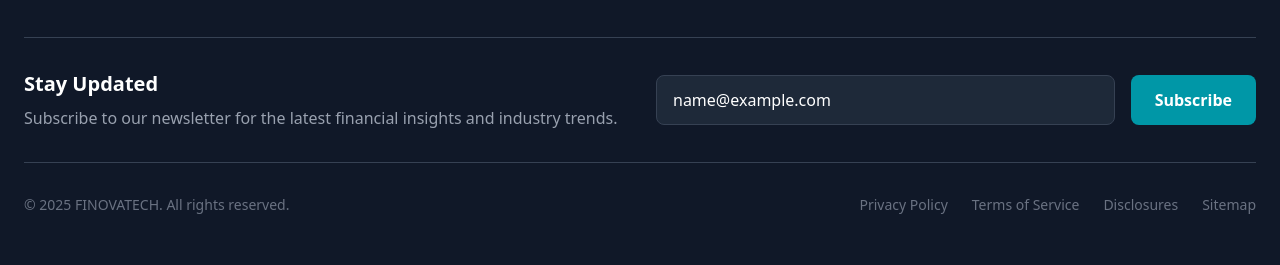
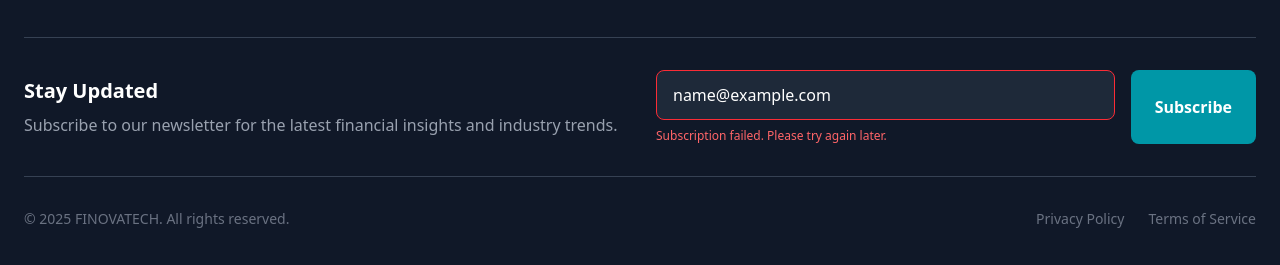
Before and after one commit to RDRishabh/finovatech, a React (Vite) app: page / in a window 1280 px wide. Both pictures are taken after typing "name@example.com" into the empty fields and a click on the button "Subscribe". Shown: the part 5210-5475 px from the top of the page. Built offline with nearby package versions, Linux system fonts and the light colour scheme; no server answers.

Commit message:
Updated Database

```diff
--- a/src/components/home/Contact.jsx
+++ b/src/components/home/Contact.jsx
@@ -12,7 +12,7 @@ export default function Contact() {
   const [status, setStatus] = useState({ state: 'idle', message: '' });
   const [submitting, setSubmitting] = useState(false);
 
-  const endpoint = "https://script.google.com/macros/s/AKfycbzbIuwT3oAYQS_e3gDAK2fK6XnOOdgh0ODqdeigU3-_xPay4QKka5YE9gSiFk8NdiywgQ/exec";
+  const endpoint = "https://script.google.com/macros/s/AKfycbx3VsY7qCuLJMlf4mmMYLr0CrrTULgfrfY8xQ0ZN2AJoZ50HpavAoPblimeO4d8TOsH/exec";
   const handleChange = (e) => {
     const { id, value } = e.target;
     setFormData(prev => ({ ...prev, [id]: value }));
--- a/src/components/home/Footer.jsx
+++ b/src/components/home/Footer.jsx
@@ -1,6 +1,56 @@
 import { Link } from 'react-router-dom';
+import { useState } from 'react';
 
 export default function Footer() {
+  // Newsletter subscription state
+  const [email, setEmail] = useState('');
+  const [loading, setLoading] = useState(false);
+  const [status, setStatus] = useState(null); // 'success' | 'error'
+  const [message, setMessage] = useState('');
+
+  // TODO: Replace with your deployed Google Apps Script Web App URL or API gateway that writes to Google Sheets
+  const GOOGLE_SHEET_ENDPOINT = "https://script.google.com/macros/s/AKfycbx3VsY7qCuLJMlf4mmMYLr0CrrTULgfrfY8xQ0ZN2AJoZ50HpavAoPblimeO4d8TOsH/exec";
+
+  const handleSubscribe = async (e) => {
+    e.preventDefault();
+    if (loading) return;
+    setStatus(null);
+    setMessage('');
+
+    const emailTrimmed = email.trim();
+    const emailRegex = /^[^\s@]+@[^\s@]+\.[^\s@]{2,}$/;
+    if (!emailRegex.test(emailTrimmed)) {
+      setStatus('error');
+      setMessage('Please enter a valid email address.');
+      return;
+    }
+    if (!GOOGLE_SHEET_ENDPOINT) {
+      setStatus('error');
+      setMessage('Subscription service not configured.');
+      return;
+    }
+    try {
+      setLoading(true);
+      const res = await fetch(GOOGLE_SHEET_ENDPOINT, {
+        method: 'POST',
+        body: JSON.stringify({
+          email: emailTrimmed,
+          source: 'footer_newsletter',
+          timestamp: new Date().toISOString()
+        })
+      });
+      if (!res.ok) throw new Error('Network response was not ok');
+      // Optional: parse response if Apps Script returns JSON
+      setStatus('success');
+      setMessage('Subscribed successfully!');
+      setEmail('');
+    } catch (err) {
+      setStatus('error');
+      setMessage('Subscription failed. Please try again later.');
+    } finally {
+      setLoading(false);
+    }
+  };
   return (
     <footer className="bg-gray-900 text-gray-300 py-14 lg:py-16 relative overflow-hidden">
       {/* Background Pattern */}
@@ -139,19 +189,43 @@ export default function Footer() {
               <h4 className="text-lg md:text-xl font-semibold text-white mb-2">Stay Updated</h4>
               <p className="text-gray-400 text-sm md:text-base">Subscribe to our newsletter for the latest financial insights and industry trends.</p>
             </div>
-            <form className="flex flex-col sm:flex-row gap-4" onSubmit={(e)=>e.preventDefault()} aria-label="Newsletter subscription">
+            <form className="flex flex-col sm:flex-row gap-4" onSubmit={handleSubscribe} aria-label="Newsletter subscription" noValidate>
+              <div className="flex-1 relative">
                 <input
                   type="email"
                   placeholder="Enter your email"
-                className="flex-1 bg-gray-800 border border-gray-700 rounded-lg px-4 py-3 text-white placeholder-gray-500 focus:ring-2 focus:ring-primary focus:border-primary focus:outline-none transition-colors text-sm md:text-base"
+                  className={`w-full bg-gray-800 border rounded-lg px-4 py-3 text-white placeholder-gray-500 focus:outline-none focus:ring-2 transition-colors text-sm md:text-base ${status === 'error' ? 'border-red-500 focus:ring-red-500' : 'border-gray-700 focus:ring-primary focus:border-primary'}`}
                   required
                   aria-required="true"
                   aria-label="Email address"
+                  value={email}
+                  onChange={(e)=>setEmail(e.target.value)}
+                  disabled={loading}
                 />
-              <button className="bg-primary text-white px-6 py-3 rounded-lg font-semibold hover:bg-primary/90 transition-colors duration-300 whitespace-nowrap text-sm md:text-base" type="submit">
-                Subscribe
+                {status === 'error' && message && (
+                  <p className="mt-2 text-xs text-red-400" role="alert">{message}</p>
+                )}
+              </div>
+              <button
+                className="bg-primary text-white px-6 py-3 rounded-lg font-semibold hover:bg-primary/90 transition-colors duration-300 whitespace-nowrap text-sm md:text-base disabled:opacity-60 disabled:cursor-not-allowed flex items-center justify-center"
+                type="submit"
+                disabled={loading}
+                aria-live="polite"
+              >
+                {loading ? (
+                  <span className="flex items-center gap-2">
+                    <svg className="w-4 h-4 animate-spin" viewBox="0 0 24 24" fill="none" stroke="currentColor">
+                      <circle className="opacity-25" cx="12" cy="12" r="10" strokeWidth="4"></circle>
+                      <path className="opacity-75" strokeWidth="4" d="M4 12a8 8 0 018-8" />
+                    </svg>
+                    Sending
+                  </span>
+                ) : 'Subscribe'}
               </button>
             </form>
+            {status === 'success' && message && (
+              <p className="mt-3 text-xs md:text-sm text-green-400" role="status">{message}</p>
+            )}
           </div>
         </div>
 
@@ -163,8 +237,6 @@ export default function Footer() {
           <div className="flex flex-wrap justify-center md:justify-end gap-x-6 gap-y-2 text-xs md:text-sm">
             <a href="#" className="text-gray-500 hover:text-primary transition-colors">Privacy Policy</a>
             <a href="#" className="text-gray-500 hover:text-primary transition-colors">Terms of Service</a>
-            <a href="#" className="text-gray-500 hover:text-primary transition-colors">Disclosures</a>
-            <a href="#" className="text-gray-500 hover:text-primary transition-colors">Sitemap</a>
           </div>
         </div>
       </div>
```
Lines whose indentation alone changed are shown as unchanged.
